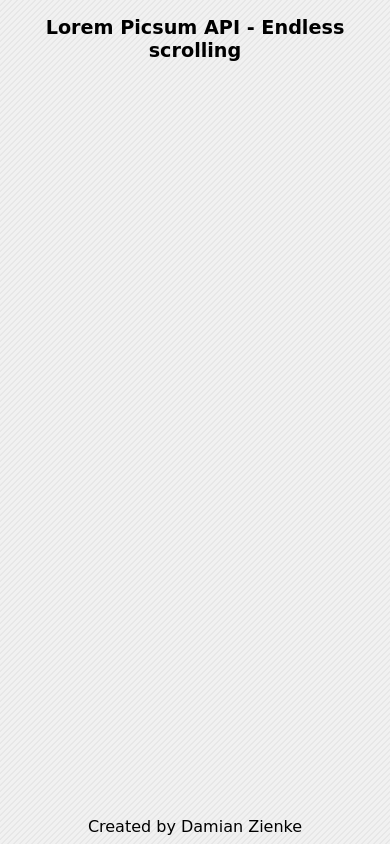
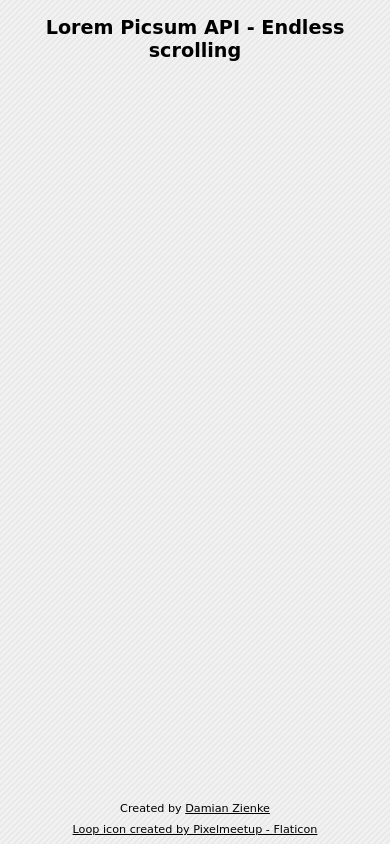
Before and after one commit to d-zienke/endless-scrolling, a website built with Vite: page index.html in a window 390 px wide. Built offline with nearby package versions, Linux system fonts and the light colour scheme; no server answers; a web font is replaced by a local one.

Commit message:
Update `footer` element

```diff
--- a/index.html
+++ b/index.html
@@ -16,7 +16,15 @@
 			<div class="images-list" id="images-list"></div>
 		</main>
 		<footer class="footer">
-			<span>Created by Damian Zienke</span>
+			<div class="author">
+				<span>Created by</span>
+				<a href="https://github.com/d-zienke?tab=repositories">Damian Zienke</a>
+			</div>
+			<div class="credits">
+				<a href="https://www.flaticon.com/free-icons/loop" title="loop icons">
+					Loop icon created by Pixelmeetup - Flaticon
+				</a>
+			</div>
 		</footer>
 		<script src="app.js" type="module"></script>
 	</body>
--- a/src/style.css
+++ b/src/style.css
@@ -25,6 +25,11 @@ body {
 	font-weight: 400;
 }
 
+a {
+	/* text-decoration: none; */
+	color: inherit;
+}
+
 .header {
 	font-size: 2rem;
 	margin-block: 1rem 0;
@@ -39,6 +44,10 @@ body {
 
 .footer {
 	padding: 0.5rem 0;
+	width: 100%;
+	display: flex;
+	flex-direction: row;
+	justify-content: space-around;
 }
 
 .images-list {
@@ -81,8 +90,16 @@ body {
 	.header {
 		font-size: 0.85rem;
 	}
+
 	.images-list__item {
 		margin-bottom: 0.2rem;
+	}
+
+	.footer {
+		flex-direction: column;
+		align-items: center;
+		row-gap: 0.5rem;
+		font-size: 0.8rem;
 	}
 }
 
@@ -95,7 +112,12 @@ body {
 	.header {
 		font-size: 0.6rem;
 	}
+
 	.images-list__item {
 		margin-bottom: 0;
 	}
+
+	.footer {
+		font-size: 0.7rem;
+	}
 }
```
